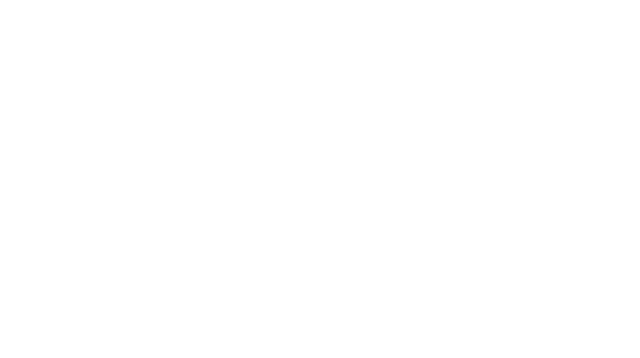
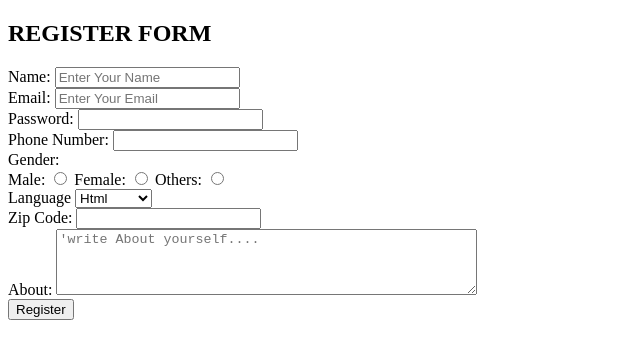
Before and after one commit to Shayas2023/task, a plain HTML site: page register.html in a window 1280 px wide. Shown: the whole page, without its empty margins (0-640 px from the left). Drawn offline with Linux system fonts and the light colour scheme.

Commit message:
book sale

```diff
--- a/register.html
+++ b/register.html
@@ -0,0 +1,48 @@
+<!DOCTYPE html>
+<html>
+<head>
+
+</head>
+<body>
+
+    <h2>REGISTER FORM</h2>
+
+    <form>
+        <label>Name:</label>
+        <input type="name" placeholder="Enter Your Name"><br>
+        <label>Email:</label>
+        <input type="email" placeholder="Enter Your Email"><br>
+        <label>Password:</label>
+        <input type="password"><br>
+        <label>Phone Number:</label>
+        <input type="number" ><br>
+        <label>Gender:</label><br>
+        <label>Male:</label>
+        <input type="radio" name="gender"/>
+        <label>Female:</label>
+        <input type="radio" name="gender"/>
+        <label>Others:</label>
+        <input type="radio" name="gender"/>
+        <br>
+
+        <label>Language</label>
+        <select name="Select Language">
+            <option value="html">Html</option>
+            <option value="++">back end</option>
+            <option value="python">Python</option>
+            <option value="java">Java</option>
+        </select><br>
+
+        <label>Zip Code:</label>
+        <input type="number"><br>
+        <label>About:</label>
+       <textarea placeholder="'write About yourself...." rows="4" cols="50"></textarea>
+
+       <br>
+<input type="submit" value="Register">
+
+    </form>
+
+</body>
+
+</html>
```
Also changed, not shown: index.html (+3 -3 lines).
